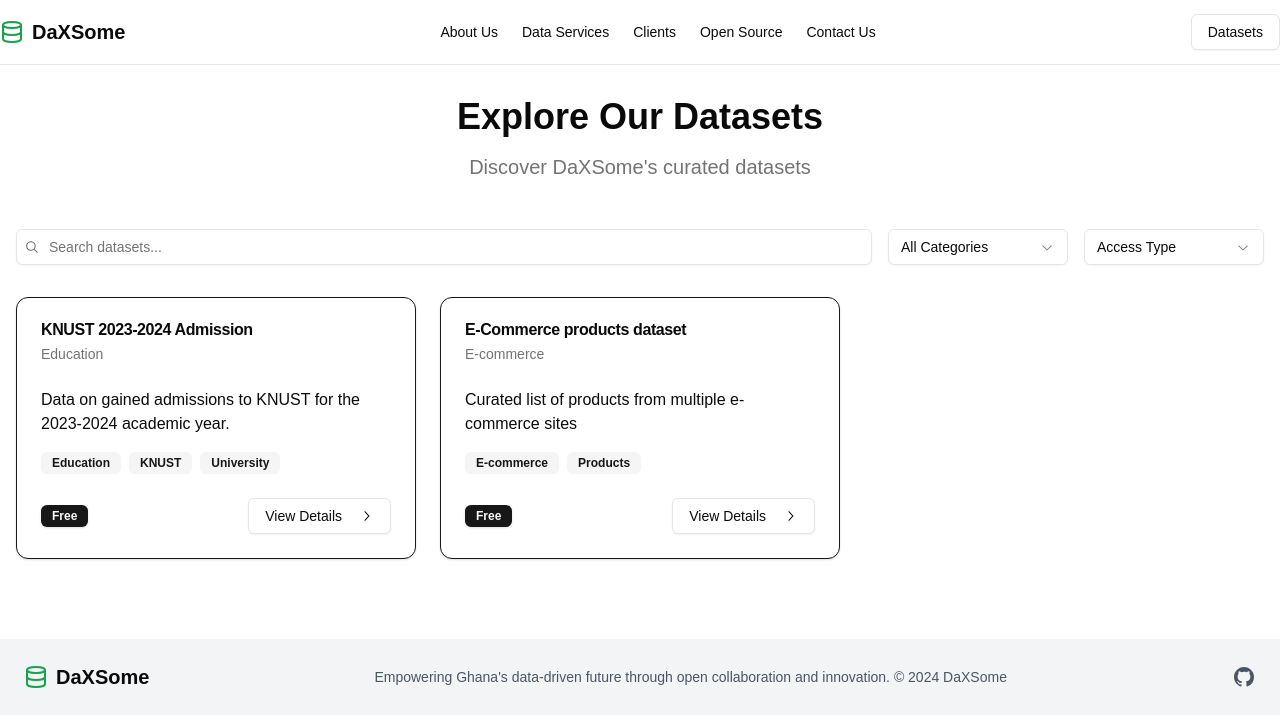
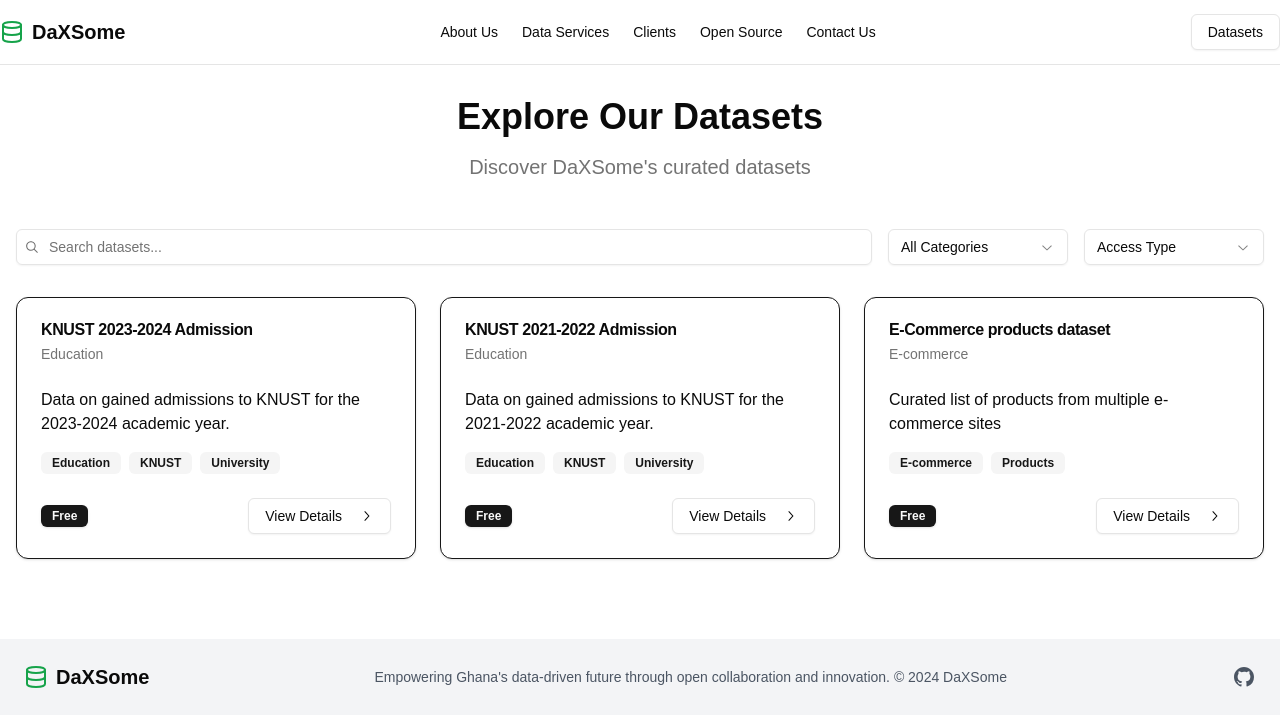
Before and after one commit to DaXSome/DaXSome, a Next.js app: page /datasets in a window 1280 px wide. Shown: the top 726 px of the page. Built offline with nearby package versions, Linux system fonts and the light colour scheme.

Commit message:
feat (datasets): Add KNUST 21-22 admission

```diff
--- a/src/app/datasets/page.tsx
+++ b/src/app/datasets/page.tsx
@@ -48,6 +48,20 @@ const datasets = [
     useCases: "Admission planning, educational research, policy evaluation",
     assetUrl:
       "https://firebasestorage.googleapis.com/v0/b/exacheer-c9099.appspot.com/o/DaXSome%2Fdatasets%2Fust_admission_23_24.csv?alt=media&token=d433da53-e306-429c-b2f9-ac54c7bdf62c",
+  },
+  {
+    name: "KNUST 2021-2022 Admission",
+    category: "Education",
+    description:
+      "Data on gained admissions to KNUST for the 2021-2022 academic year.",
+    tags: ["Education", "KNUST", "University"],
+    featured: true,
+    accessType: "Free",
+    fullDescription:
+      "This dataset provides comprehensive information on gained admission to KNUST for the 2021-2022 academic year. It includes data on admission programmes, location, and more.",
+    useCases: "Admission planning, educational research, policy evaluation",
+    assetUrl:
+      "https://firebasestorage.googleapis.com/v0/b/exacheer-c9099.appspot.com/o/DaXSome%2Fdatasets%2Fust_admission_21_22.csv?alt=media&token=bd080917-f896-41af-9a00-49c13bc6bb85",
   },
   {
     name: "E-Commerce products dataset",
```
